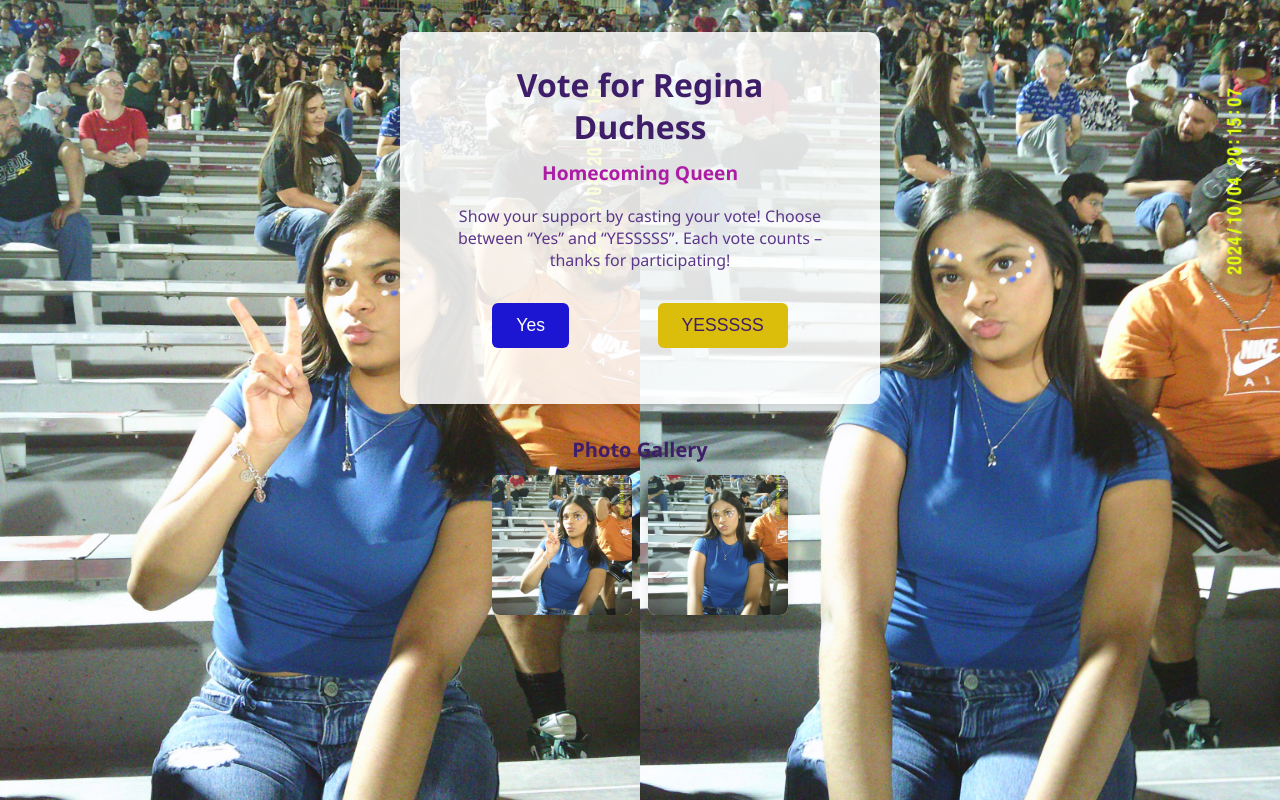
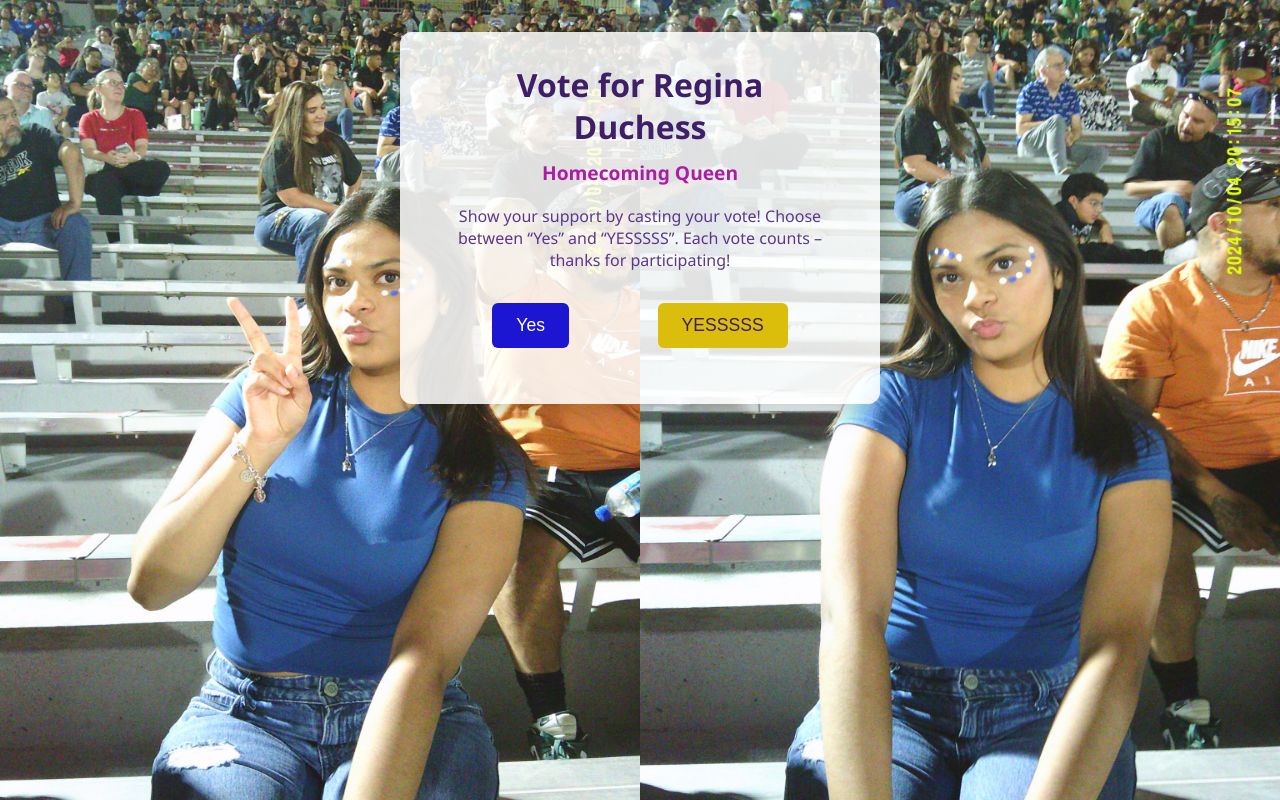
Before and after one commit to darth7411kylo/regina-duchess-homecoming, a plain HTML site: page index.html in a window 1280 px wide. Drawn offline with Linux system fonts and the light colour scheme; no server answers.

Commit message:
Remove photo gallery section; Regina photos are now the background

```diff
--- a/index.html
+++ b/index.html
@@ -30,14 +30,7 @@
             </div>
         </div>
     </div>
-    <!-- Photo gallery showcasing Regina -->
-    <div class="gallery">
-        <h2>Photo Gallery</h2>
-        <div class="gallery-grid">
-            <img src="regina1.jpg" alt="Photo of Regina Duchess 1" class="gallery-image">
-            <img src="regina2.jpg" alt="Photo of Regina Duchess 2" class="gallery-image">
-        </div>
-    </div>
+    <!-- Gallery removed: Regina photos now serve as the page background -->
     <!-- Firebase SDKs: core and Firestore (compat versions for simplicity) -->
     <!-- The firebaseConfig object will be defined in firebase-config.js -->
     <script src="https://www.gstatic.com/firebasejs/9.21.0/firebase-app-compat.js"></script>
```
